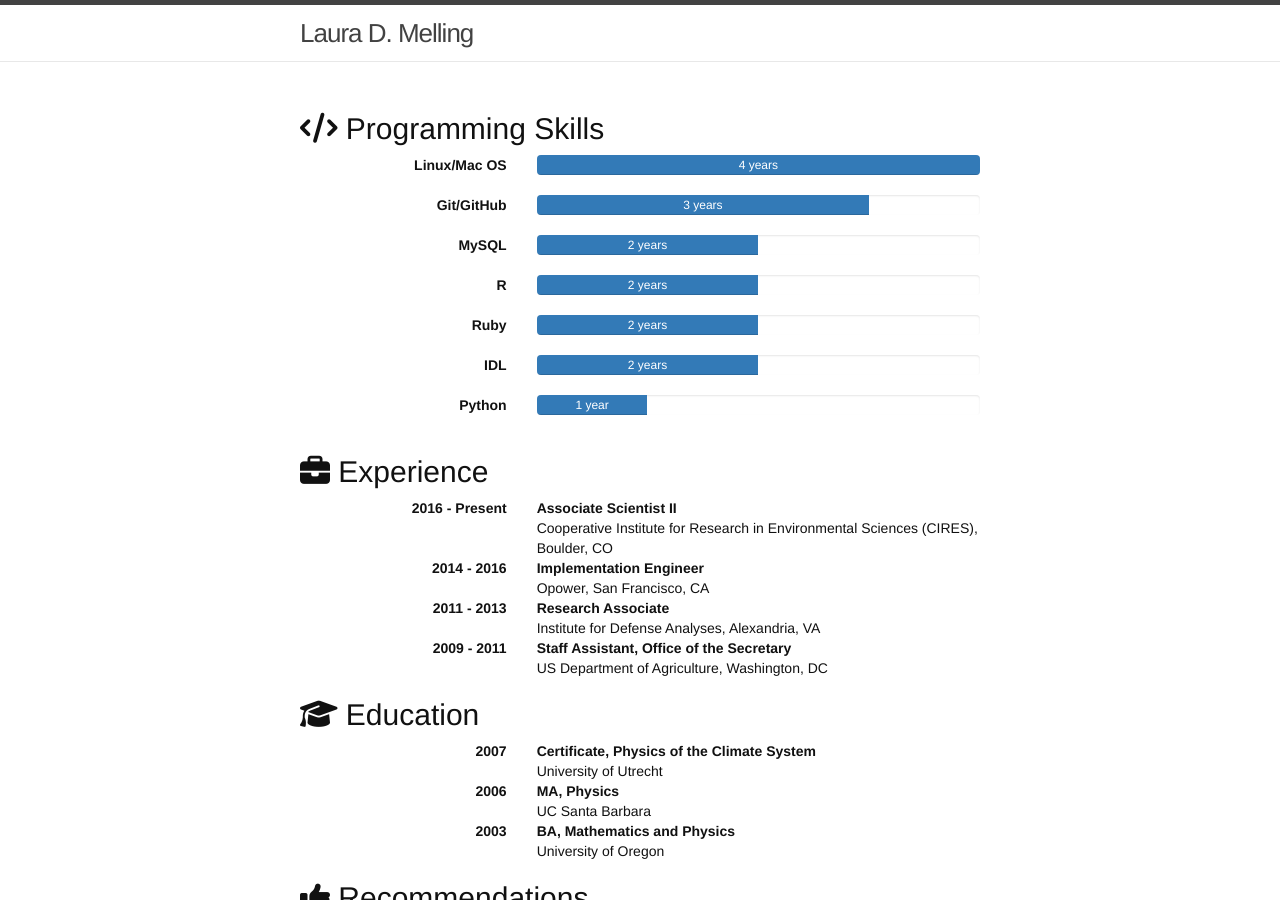
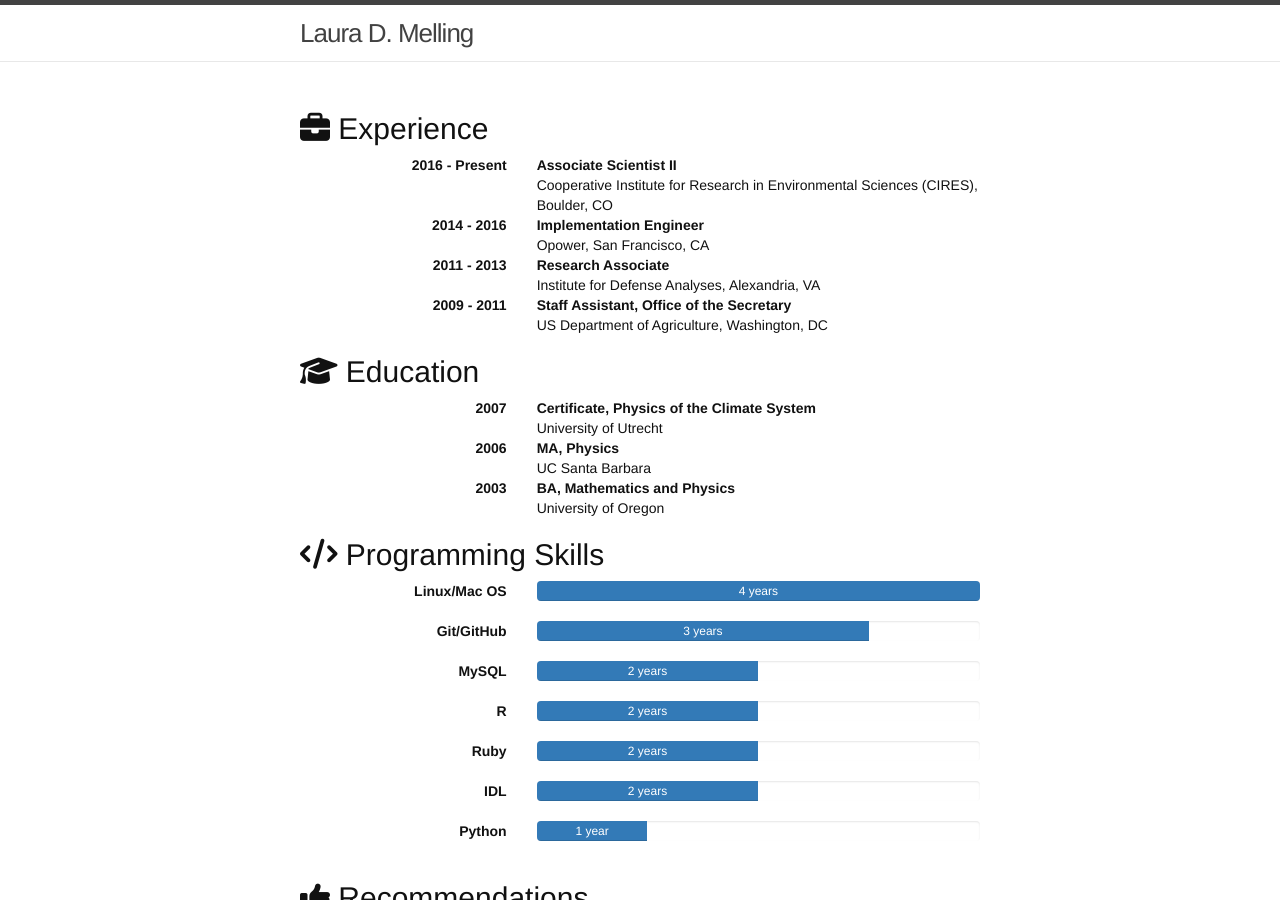
Before and after one commit to lmelling/lmelling.github.io, a Jekyll site: the page built from _pages/cv.md, in a window 1280 px wide and 900 px high. Built offline with Jekyll 4.4.1, drawn with Linux system fonts in a browser that asks for light colours; nearby versions of some CDN libraries.

Commit message:
Move skills section below education

```diff
--- a/_pages/cv.md
+++ b/_pages/cv.md
@@ -4,10 +4,10 @@ title: Curriculum Vitae
 permalink: /cv
 ---
 
-{% include skills.md %}
-
 {% include experience.md %}
 
 {% include education.md %}
 
+{% include skills.md %}
+
 {% include recs.md %}
```
